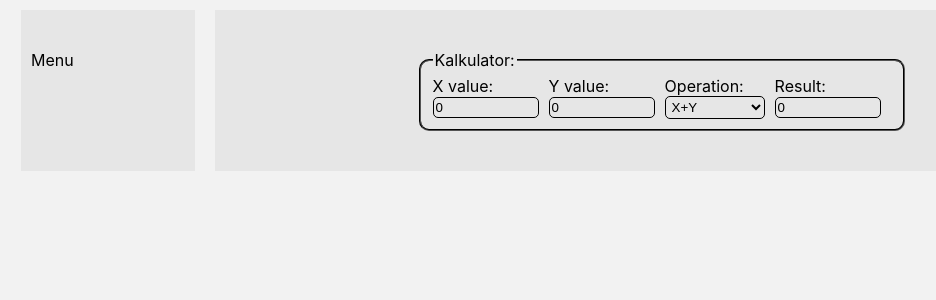
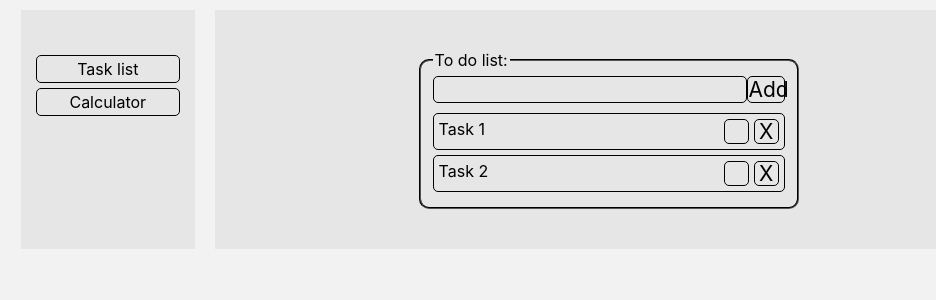
Before and after one commit to rololand/app-for-tests, a React (Create React App) app: page / in a window 1280 px wide. Shown: the top 300 px of the page, without its empty margins (117-1053 px from the left). Built offline with nearby package versions, Linux system fonts and the light colour scheme.

Commit message:
Adding To do list

```diff
--- a/src/App.js
+++ b/src/App.js
@@ -1,16 +1,31 @@
+import React, {useState} from 'react';
 import './App.css';
 import Calculator from './calculator/Calculator.js'
+import TaskList from './taskList/TaskList.js'
+import Menu from './Menu.js'
 
 const App = () => {
+  const [page, setPage] = useState("TaskList")
+
+  const onClickMenuButton = () => {
+
+  }
+
+  const displayAppPage = () => {
+    if (page == 'Calculator') {
+      return <Calculator />
+    } else if (page == 'TaskList')
+      return <TaskList />
+  }
 
   return (
     <div id="container">
       <div class="row">
         <div id="menu">
-          Menu
+          <Menu onClick={name => setPage(name)}/>
         </div>
         <div id="app">
-          <Calculator />
+          {displayAppPage()}
         </div>
       </div>
     </div>
--- /dev/null
+++ b/src/Menu.css
@@ -0,0 +1,14 @@
+.menuButtonContainer {
+  margin: 5px;
+  padding: 3px;
+  border-style: solid;
+  border-color: black;
+  border-radius: 5px;
+  border-width: 1px;
+  text-align: center;
+  cursor: pointer;
+}
+
+.menuButtonContainer:hover {
+  background-color: #cccccc
+}
--- /dev/null
+++ b/src/Menu.js
@@ -0,0 +1,14 @@
+import React from 'react';
+import './Menu.css';
+
+const Menu = (props) => {
+
+  return (
+    <div className="menuContainer">
+      <div id="menuButtonTaskList" className="menuButtonContainer" onClick={() => props.onClick("TaskList")}>Task list</div>
+      <div id="menuButtonCalculator" className="menuButtonContainer" onClick={() => props.onClick("Calculator")}>Calculator</div>
+    </div>
+  )
+}
+
+export default Menu;
--- a/src/calculator/Calculator.js
+++ b/src/calculator/Calculator.js
@@ -34,7 +34,7 @@ const Calculator = (props) => {
   return (
     <div id='calculator'>
       <fieldset class='row'>
-        <legend>Kalkulator:</legend>
+        <legend>Calculator:</legend>
         <div class='inputs'>
           <label for="x_value">X value:</label><br />
           <input id='x_value' value={x_value} onChange={(event) => changeXValue(event)}/>
--- /dev/null
+++ b/src/taskList/TaskElement.css
@@ -0,0 +1,102 @@
+.taskElement {
+  margin-bottom: 5px;
+  border-style: solid;
+  border-color: black;
+  border-radius: 5px;
+  border-width: 1px;
+  padding: 5px;
+  position: relative;
+  height: 25px;
+}
+
+.taskElement:hover {
+  background-color: #cccccc
+}
+
+.taskElementButton {
+  position: absolute;
+  right: 0px;
+}
+
+.taskButtonContainer {
+  display: block;
+  position: relative;
+  padding-left: 30px;
+  margin-bottom: 12px;
+  cursor: pointer;
+  font-size: 21px;
+  -webkit-user-select: none;
+  -moz-user-select: none;
+  -ms-user-select: none;
+  user-select: none;
+}
+
+/* Hide the browser's default checkbox */
+.taskButtonContainer input {
+  position: absolute;
+  opacity: 0;
+  cursor: pointer;
+  height: 0;
+  width: 0;
+}
+
+/* Create a custom checkbox */
+.checkmark {
+  position: absolute;
+  top: 0;
+  left: 0;
+  height: 23px;
+  width: 23px;
+  border-style: solid;
+  border-color: black;
+  border-radius: 5px;
+  border-width: 1px;
+}
+
+/* On mouse-over, add a grey background color */
+.taskButtonContainer:hover input ~ .checkmark {
+  background-color: #ccc;
+}
+
+/* When the checkbox is checked, add a blue background */
+.taskButtonContainer input:checked ~ .checkmark {
+  background-color: #333333;
+}
+
+/* Create the checkmark/indicator (hidden when not checked) */
+.checkmark:after {
+  content: "";
+  position: absolute;
+  display: none;
+}
+
+/* Show the checkmark when checked */
+.taskButtonContainer input:checked ~ .checkmark:after {
+  display: block;
+}
+
+/* Style the checkmark/indicator */
+.taskButtonContainer .checkmark:after {
+  left: 9px;
+  top: 5px;
+  width: 5px;
+  height: 10px;
+  border: solid white;
+  border-width: 0 3px 3px 0;
+  -webkit-transform: rotate(45deg);
+  -ms-transform: rotate(45deg);
+  transform: rotate(45deg);
+}
+
+#deleteTask {
+  font-size: 21px;
+  width: 23px;
+  height: 23px;
+  line-height: 23px;
+  text-align: center;
+  border-style: solid;
+  border-color: black;
+  border-radius: 5px;
+  border-width: 1px;
+  margin-right: 5px;
+}
--- /dev/null
+++ b/src/taskList/TaskElement.js
@@ -0,0 +1,32 @@
+import React, {useState} from 'react';
+import './TaskElement.css';
+
+const TaskElement = (props) => {
+  const [isChecked, setChecked] = useState(false)
+
+  const changeChecked = () => {
+    let temp = !isChecked
+    setChecked(temp)
+    props.markDone()
+  }
+
+  return (
+    <div className="taskElement row">
+      <div className={props.isDone ? "taskDone" : ""}>
+        {props.name}
+
+      </div>
+      <div className="taskElementButton">
+        <div className="taskButtonContainer">
+          <div id="deleteTask" onClick={props.deleteTask}>X</div>
+          <input name="isDone" type="checkbox"
+                checked={isChecked}
+          />
+          <span class="checkmark" onClick={() => changeChecked()}></span>
+        </div>
+      </div>
+    </div>
+  )
+}
+
+export default TaskElement;
--- /dev/null
+++ b/src/taskList/TaskList.css
@@ -0,0 +1,39 @@
+#taskList {
+  width: 50%;
+  margin-left: auto;
+  margin-right: auto;
+}
+
+.taskDone {
+  text-decoration: line-through;
+}
+
+#newTaskContainer {
+  margin-bottom: 10px;
+  font-size: 21px;
+}
+
+#newTask {
+  padding: 2px;
+  width: 90%;
+  border-style: solid;
+  border-color: black;
+  border-radius: 5px;
+  border-width: 1px;
+  background-color: #e6e6e6;
+  font-size: 15px;
+}
+
+#addTaskButton {
+  width: 10%;
+  border-style: solid;
+  border-color: black;
+  border-radius: 5px;
+  border-width: 1px;
+  text-align: center;
+  cursor: pointer;
+}
+
+#addTaskButton:hover {
+background-color: #cccccc
+}
--- /dev/null
+++ b/src/taskList/TaskList.js
@@ -0,0 +1,72 @@
+import React, {useState, useEffect} from 'react';
+import './TaskList.css';
+import TaskElement from './TaskElement.js'
+
+const TaskList = (props) => {
+  const [tasks, setTasks] = useState([{name: "Task 1", isDone: false},{name: "Task 2", isDone: false}])
+  const [newTask, setNewTask] = useState("");
+
+  const markDone = (name) => {
+    let temp = [...tasks]
+    temp.forEach((item, i) => {
+      if (item.name === name) {
+        item.isDone = !item.isDone
+      }
+    });
+    let finished = []
+    let notFinished = []
+    temp.forEach((item, i) => {
+      if (item.isDone == false) {
+        notFinished.push(item)
+      } else if (item.isDone == true) {
+        finished.push(item)
+      }
+    });
+
+    setTasks(notFinished.concat(finished))
+  }
+
+  const deleteTask = (name) => {
+    let temp = [...tasks]
+    temp.forEach((item, i) => {
+      if (item.name === name) {
+        temp.pop(i)
+      }
+    });
+    setTasks(temp)
+  }
+
+  const changeNewTask = (event) => {
+    let input = event.target.value;
+    setNewTask(input);
+  }
+
+  const addTask = () => {
+    if (newTask != "") {
+      const temp = [{name: newTask, isDone: false}, ...tasks]
+      setTasks(temp)
+      setNewTask("")
+    }
+  }
+
+  return (
+    <div id='taskList'>
+      <fieldset>
+        <legend>To do list:</legend>
+          <div id="newTaskContainer" className="row">
+            <input id='newTask' value={newTask} onChange={(event) => changeNewTask(event)}/>
+            <div id="addTaskButton" onClick={() => addTask()}>Add</div>
+          </div>
+          {tasks.map(task =>
+              <TaskElement key={task.name}
+                          name={task.name}
+                          isDone={task.isDone}
+                          markDone={() => markDone(task.name)}
+                          deleteTask={() => deleteTask(task.name)} />
+            )}
+      </fieldset>
+    </div>
+  )
+}
+
+export default TaskList;
```
